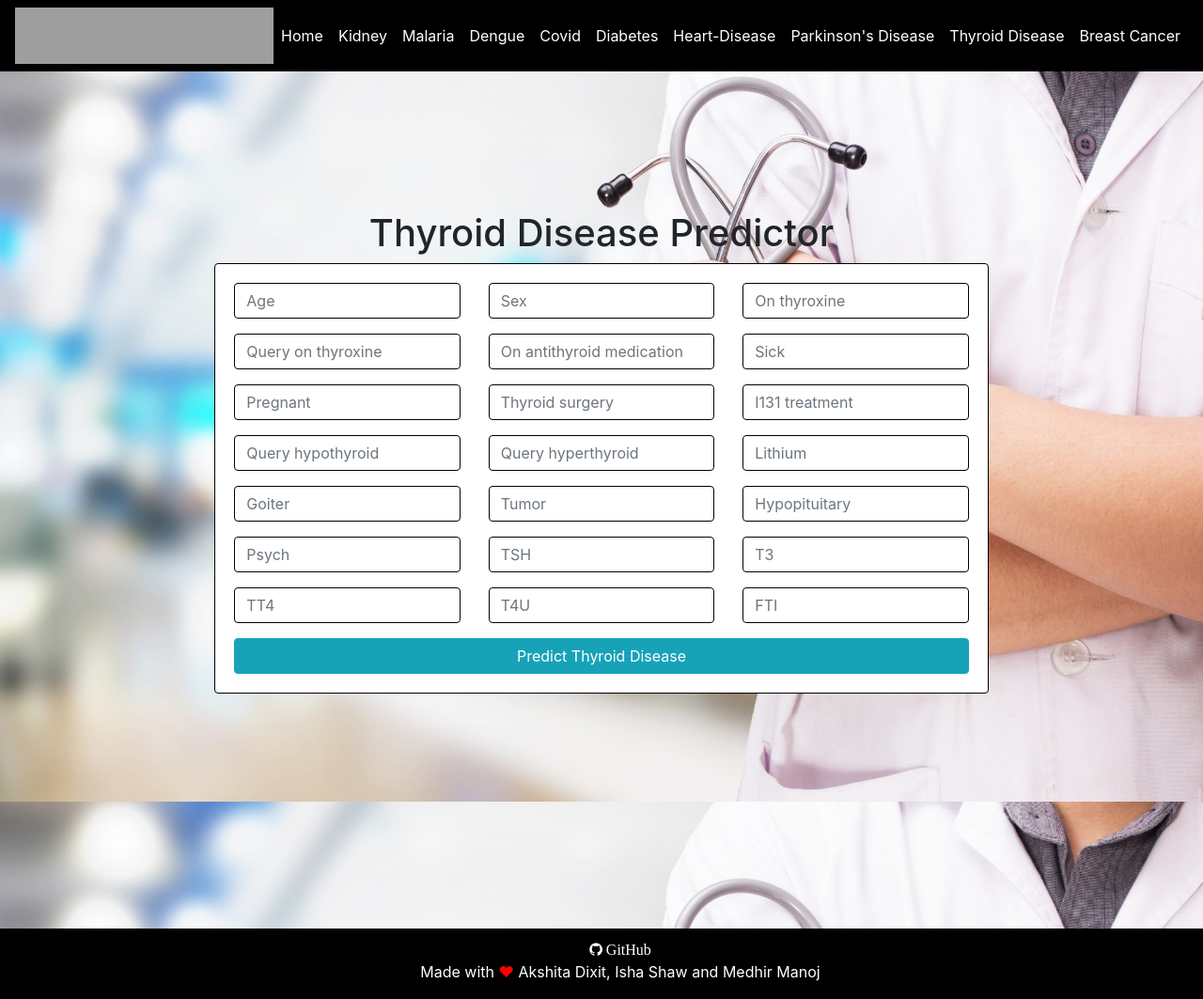
After one commit to IIITKalyaniFOSC/MediCare-Prime, a Flask app: page /ThyroidDisease in a window 1280 px wide. The commit adds this page. Shown: the whole page at 94% size. Run offline with Flask 2, Linux system fonts and the light colour scheme; some libraries are stand-ins or nearby versions; grey boxes are pictures that could not be loaded.

Commit message:
Thyroid Disease Prediction (#66)
* Add files via upload

* Update app.py

* Create thyroidDisease.html

* Create predictThyroid.html

* Update index.html

```diff
--- a/app.py
+++ b/app.py
@@ -31,6 +31,11 @@ def model_predictDengue(values):
 
 def model_predictParkinsonDisease(values):
     model = pickle.load(open('models/ParkinsonDisease/parkinson.pickle','rb'))
+    values = np.asarray(values)
+    return model.predict(values.reshape(1, -1))[0]
+
+def model_predictThyroidDisease(values):
+    model = pickle.load(open('models/ThyroidDisease/thyroid.pickle','rb'))
     values = np.asarray(values)
     return model.predict(values.reshape(1, -1))[0]
 
@@ -78,6 +83,10 @@ def dengue():
 @app.route("/ParkinsonDisease", methods=['GET', 'POST'])
 def ParkinsonDisease():
     return render_template('parkinsonDisease.html')
+
+@app.route("/ThyroidDisease", methods=['GET', 'POST'])
+def ThyroidDisease():
+    return render_template('thyroidDisease.html')
 
 @app.route("/malaria", methods=['GET', 'POST'])
 def malaria():
@@ -161,6 +170,19 @@ def predictParkinson():
 
     return render_template('predictParkinson.html', pred = pred)
 
+@app.route('/predictThyroidDisease',methods=['POST', 'GET'])
+def predictThyroid():
+    try:
+        if request.method == 'POST':
+            to_predict_dict = request.form.to_dict()
+            to_predict_list = list(map(float, list(to_predict_dict.values())))
+            pred = model_predictParkinsonDisease(to_predict_list)
+    except:
+        message = "Please enter valid Data"
+        return render_template("index_content.html", message = message)
+
+    return render_template('predictThyroid.html', pred = pred)
+
 @app.route("/predictMalaria", methods = ['POST', 'GET'])
 def predictMalaria():
     output = "Invalid request method"
--- a/templates/index.html
+++ b/templates/index.html
@@ -72,8 +72,11 @@ footer{
               <li class="nav-item active">
                 <a class="nav-link" href="{{ url_for('heartDisease') }}">Heart-Disease</a>
               </li>
-	      <li class="nav-item active">
+	            <li class="nav-item active">
                 <a class="nav-link" href="{{ url_for('ParkinsonDisease') }}">Parkinson's Disease</a>
+              </li>
+              <li class="nav-item active">
+                <a class="nav-link" href="{{ url_for('ThyroidDisease') }}">Thyroid Disease</a>
               </li>
               <li class="nav-item active">
                 <a class="nav-link" href="{{ url_for('breastCancer') }}">Breast Cancer</a>
--- /dev/null
+++ b/templates/thyroidDisease.html
@@ -0,0 +1,153 @@
+{% extends 'index.html' %}
+{% block content %}
+<div class="row" style="margin-bottom: 20%;">
+    <div class="col-md-2"></div>
+    <div class="col-md-8">
+        <center>
+            <h1>Thyroid Disease Predictor</h1>
+        </center>
+        <div class="card card-body" style="border: 1px solid black;">
+            <form class="form-horizontal" action="{{ url_for('predictThyroid') }}"
+            method="POST">
+                <div class="row">
+                    <div class="col-md-4">
+                        <div class="form-group">
+                            <input style="border: 1px solid black;" class="form-control" type="text" name="Age"
+                                placeholder="Age" required="required">
+                        </div>
+                    </div>
+                    <div class="col-md-4">
+                        <div class="form-group">
+                            <input style="border: 1px solid black;" class="form-control" type="text" name="Sex"
+                                placeholder="Sex" required="required">
+                        </div>
+                    </div>
+                    <div class="col-md-4">
+                        <div class="form-group">
+                            <input style="border: 1px solid black;" class="form-control" type="text" name="On_thyroxine"
+                                placeholder="On thyroxine" required="required">
+                        </div>
+                    </div>
+                </div>
+                <div class="row">
+                    <div class="col-md-4">
+                        <div class="form-group">
+                            <input style="border: 1px solid black;" class="form-control" type="text" name="Query_on_thyroxine"
+                                placeholder="Query on thyroxine" required="required">
+                        </div>
+                    </div>
+                    <div class="col-md-4">
+                        <div class="form-group">
+                            <input style="border: 1px solid black;" class="form-control" type="text" name="On_antithyroid_medication"
+                                placeholder="On antithyroid medication" required="required">
+                        </div>
+                    </div>
+                    <div class="col-md-4">
+                        <div class="form-group">
+                            <input style="border: 1px solid black;" class="form-control" type="text" name="Sick"
+                                placeholder="Sick" required="required">
+                        </div>
+                    </div>
+                    <div class="col-md-4">
+                        <div class="form-group">
+                            <input style="border: 1px solid black;" class="form-control" type="text" name="Pregnant"
+                                placeholder="Pregnant" required="required">
+                        </div>
+                    </div>
+                    <div class="col-md-4">
+                        <div class="form-group">
+                            <input style="border: 1px solid black;" class="form-control" type="text" name="Thyroid surgery"
+                                placeholder="Thyroid surgery" required="required">
+                        </div>
+                    </div>
+                    <div class="col-md-4">
+                        <div class="form-group">
+                            <input style="border: 1px solid black;" class="form-control" type="text" name="I131_treatment"
+                                placeholder="I131 treatment" required="required">
+                        </div>
+                    </div>
+                    <div class="col-md-4">
+                        <div class="form-group">
+                            <input style="border: 1px solid black;" class="form-control" type="text" name="Query_hypothyroid"
+                                placeholder="Query hypothyroid" required="required">
+                        </div>
+                    </div>
+                    <div class="col-md-4">
+                        <div class="form-group">
+                            <input style="border: 1px solid black;" class="form-control" type="text" name="Query_hyperthyroid"
+                                placeholder="Query hyperthyroid" required="required">
+                        </div>
+                    </div>
+                    <div class="col-md-4">
+                        <div class="form-group">
+                            <input style="border: 1px solid black;" class="form-control" type="text" name="Lithium"
+                                placeholder="Lithium" required="required">
+                        </div>
+                    </div>
+                    <div class="col-md-4">
+                        <div class="form-group">
+                            <input style="border: 1px solid black;" class="form-control" type="text" name="Goiter"
+                                placeholder="Goiter" required="required">
+                        </div>
+                    </div>
+
+                    <div class="col-md-4">
+                        <div class="form-group">
+                            <input style="border: 1px solid black;" class="form-control" type="text" name="Tumor"
+                                placeholder="Tumor" required="required">
+                        </div>
+                    </div>
+                    <div class="col-md-4">
+                        <div class="form-group">
+                            <input style="border: 1px solid black;" class="form-control" type="text" name="Hypopituitary"
+                                placeholder="Hypopituitary" required="required">
+                        </div>
+                    </div>
+                </div>
+                <div class="row">
+                    <div class="col-md-4">
+                        <div class="form-group">
+                            <input style="border: 1px solid black;" class="form-control" type="text" name="Psych"
+                                placeholder="Psych" required="required">
+                        </div>
+                    </div>
+                    <div class="col-md-4">
+                        <div class="form-group">
+                            <input style="border: 1px solid black;" class="form-control" type="text" name="TSH"
+                                placeholder="TSH" required="required">
+                        </div>
+                    </div>
+                    <div class="col-md-4">
+                        <div class="form-group">
+                            <input style="border: 1px solid black;" class="form-control" type="text" name="T3"
+                                placeholder="T3" required="required">
+                        </div>
+                    </div>
+                </div>
+                <div class="row">
+                    <div class="col-md-4">
+                        <div class="form-group">
+                            <input style="border: 1px solid black;" class="form-control" type="text" name="TT4"
+                                placeholder="TT4" required="required">
+                        </div>
+                    </div>
+                    <div class="col-md-4">
+                        <div class="form-group">
+                            <input style="border: 1px solid black;" class="form-control" type="text" name="T4U"
+                                placeholder="T4U" required="required">
+                        </div>
+                    </div>
+                    <div class="col-md-4">
+                        <div class="form-group">
+                            <input style="border: 1px solid black;" class="form-control" type="text" name="FTI"
+                                placeholder="FTI" required="required">
+                        </div>
+                    </div>
+                </div>
+                <input type="submit" class="btn btn-info btn-block" value="Predict Thyroid Disease">
+            </form>
+        </div>
+    </div>
+    <div class="col-md-2"></div>
+</div>
+{% endblock %}
```
Also changed, not shown: templates/predictThyroid.html (added, +22 -0 lines), models/ThyroidDisease/thyroid.csv (added), 2 other files.
